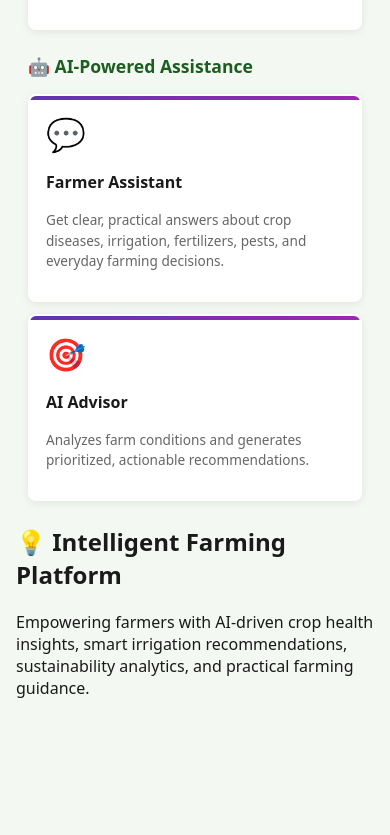
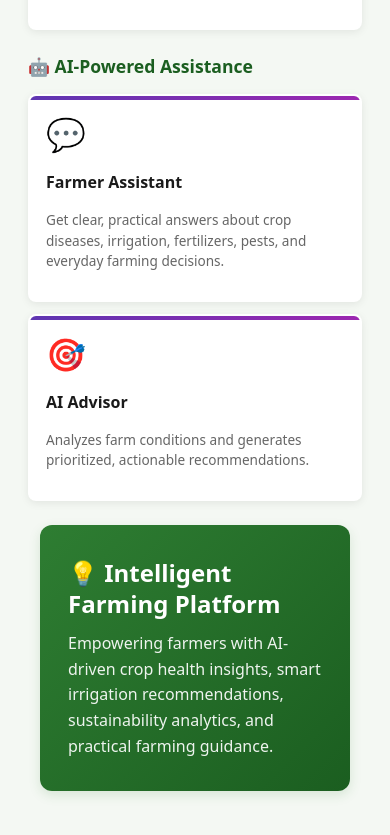
Before and after one commit to faizan079/AgriSmart-AI, a React (Vite) app in the folder frontend/: page / in a window 390 px wide. Shown: the part 1538-2373 px from the top of the page. Before the commit the page ends 2285 px from the top, so only its background shows below. Built offline with nearby package versions, Linux system fonts and the light colour scheme.

Commit message:
Finalize dashboard UI and project updates

```diff
--- a/frontend/src/pages/Dashboard.css
+++ b/frontend/src/pages/Dashboard.css
@@ -269,6 +269,19 @@
   .module-card p {
     font-size: 0.9rem;
   }
+
+  .value-section {
+    margin: 0 16px 32px;
+    padding: 24px 20px;
+  }
+
+  .value-title {
+    font-size: 1.3rem;
+  }
+
+  .value-description {
+    font-size: 0.92rem;
+  }
 }
 
 @media (max-width: 480px) {
@@ -345,4 +358,51 @@
     border-top: none;
     padding-top: 0;
   }
+
+  .value-section {
+    margin: 0 12px 24px;
+    padding: 20px 16px;
+    border-radius: 10px;
+  }
+
+  .value-title {
+    font-size: 1.15rem;
+    margin-bottom: 8px;
+  }
+
+  .value-description {
+    font-size: 0.88rem;
+    line-height: 1.5;
+  }
 }
+
+/* Value Section (Bottom Informational Banner) */
+.value-section {
+  background: linear-gradient(135deg, #2e7d32 0%, #1b5e20 100%);
+  border-radius: 12px;
+  padding: 32px 28px;
+  margin: 0 24px 48px;
+  box-shadow: 0 4px 12px rgba(46, 125, 50, 0.15);
+  text-align: left;
+}
+
+.value-title {
+  font-size: 1.5rem;
+  font-weight: 700;
+  color: #ffffff;
+  margin: 0 0 12px 0;
+  display: flex;
+  align-items: center;
+  justify-content: flex-start;
+  gap: 10px;
+  line-height: 1.3;
+}
+
+.value-description {
+  font-size: 1rem;
+  color: rgba(255, 255, 255, 0.92);
+  max-width: 800px;
+  margin: 0;
+  line-height: 1.6;
+  font-weight: 400;
+}
```
